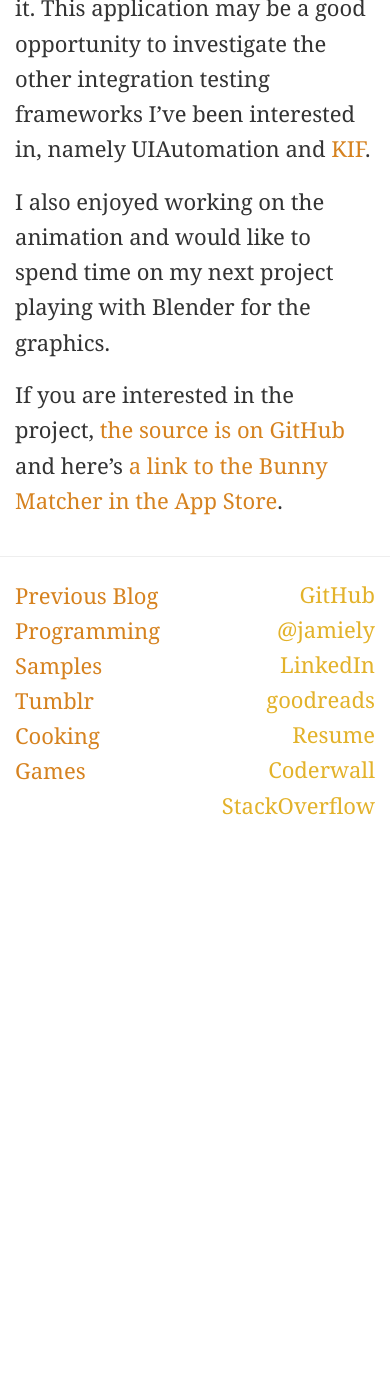
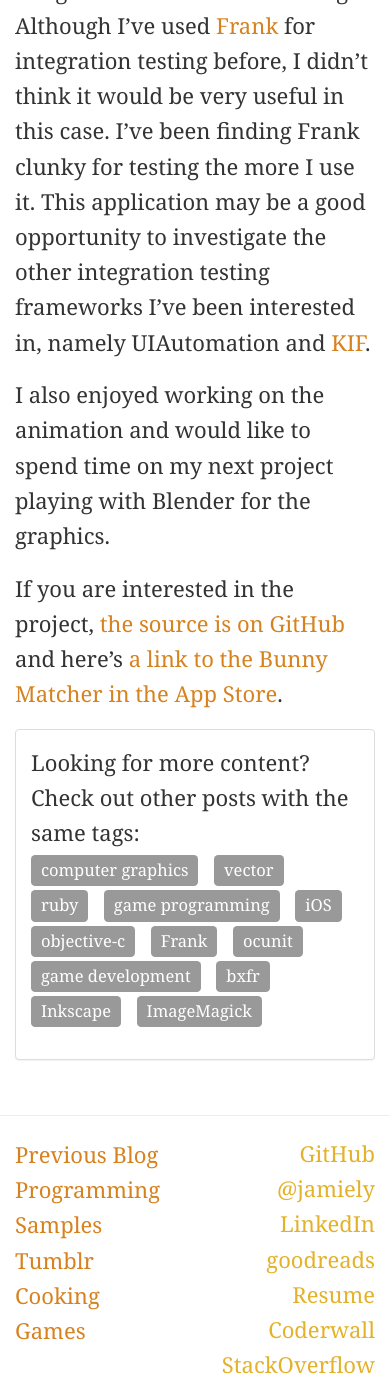
Before and after one commit to jamiely/deprecated_blog, a Jekyll site: the page built from _posts/2013-01-09-ios-app-bunny-matcher.markdown, in a window 390 px wide and 1400 px high, scrolled down 12251 px. Built offline with Jekyll 4.4.1, drawn with Linux system fonts in a browser that asks for light colours; nearby versions of some CDN libraries; before the commit the page ends 13091 px from its top, so only the background shows below that; some of the changed text lies outside the part shown.

Commit message:
Added tags page

```diff
--- a/_config.yml
+++ b/_config.yml
@@ -5,7 +5,7 @@ safe: true
 lsi: false
 baseurl: /blog
 future: true
-url: http://blog.jamie.ly
+url: https://jamie.ly/blog
 about_me: >
   I am a polyglot, full-stack developer with experience in front-end
   web development, back-end development including RESTful APIs,
--- /dev/null
+++ b/_includes/tag_list.html
@@ -0,0 +1,7 @@
+{% if page.tags %}
+<ul class="tags list-inline">
+{% for tag in page.tags %}
+    <li class="tag"><a class="label label-default" href="{{ site.baseurl}}/tags.html#{{ tag | slugify }}">{{ tag }}</a></li>
+{% endfor %}
+</ul>
+{% endif %}
--- a/_layouts/post.html
+++ b/_layouts/post.html
@@ -7,14 +7,17 @@ layout: default
       <h1 class="post-title">{{ page.title }}</h1>
       <p class="meta">{{ page.date | date_to_string }}</p>
 
+      {% include tag_list.html %}
+
       <div class="post">
       {{ content }}
       </div>
 
-      <div class="comments">
-        {% if page.comments %}
-
-        {% endif %}
+      <div class="panel panel-default">
+        <div class="panel-body">
+          Looking for more content? Check out other posts with the same tags:
+          {% include tag_list.html %}
+        </div>
       </div>
     </div>
   </div>
--- a/css/main.css
+++ b/css/main.css
@@ -48,3 +48,10 @@ ul.posts .date {
 img {
   max-width: 100%;
 }
+.tags-page .post-tag, .tags-page .post-date {
+  font-size: small;
+  font-weight: normal;
+}
+.tags .label {
+  font-weight: normal;
+}
```
Also changed, not shown: _data/antiquity.yml (added, +15 -0 lines), _layouts/page.html (added, +14 -0 lines), tags.html (added, +69 -0 lines).
